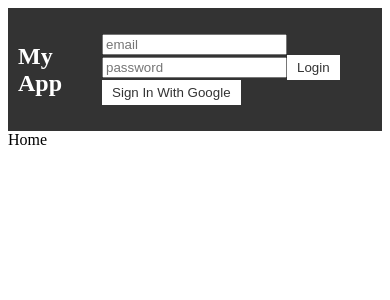
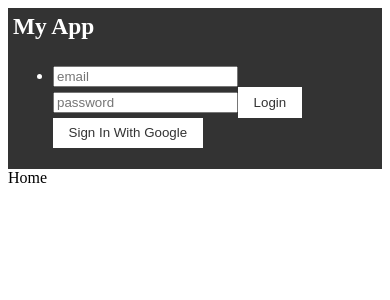
Before and after one commit to timdean27/B-T-Exercise, a React (Create React App) app in the folder bt_exercise/: page / in a window 390 px wide. Shown: the top 300 px of the page. Built offline with nearby package versions, Linux system fonts and the light colour scheme.

Commit message:
added Header

```diff
--- a/bt_exercise/src/Styles/Header.css
+++ b/bt_exercise/src/Styles/Header.css
@@ -1,32 +1,48 @@
-/* Header.css */
-
 .header-container {
     background-color: #333;
     color: #fff;
     padding: 10px;
     display: flex;
+    justify-content: space-between;
     align-items: center;
   }
 
   .header-title {
-    flex: 1;
-    font-size: 24px;
+    font-size: 4vw; /* Adjust the font size using viewport width */
+    margin: 0; /* Remove any default margin */
   }
 
-  .header-nav ul {
-    list-style: none;
+  .header-nav {
     display: flex;
-    gap: 10px;
-  }
-
-  .header-nav li {
-    cursor: pointer;
+    gap: 2vw; /* Adjust the gap between elements using viewport width */
   }
 
   .header-nav button {
-    padding: 5px 10px;
+    padding: 1vw 2vw; /* Adjust padding using viewport width */
     border: none;
     background-color: #fff;
     color: #333;
     cursor: pointer;
   }
+
+  /* Mobile-friendly styles */
+  @media (max-width: 768px) {
+    .header-container {
+      flex-direction: column;
+      align-items: flex-start;
+      padding: 5px;
+    }
+
+    .header-title {
+      font-size: 6vw; /* Adjust the font size for mobile using viewport width */
+    }
+
+    .header-nav {
+      margin-top: 10px;
+      gap: 4vw; /* Adjust the gap between elements for mobile using viewport width */
+    }
+
+    .header-nav button {
+      padding: 2vw 4vw; /* Adjust padding for mobile using viewport width */
+    }
+  }
```
